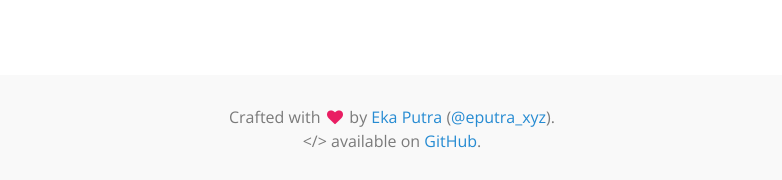
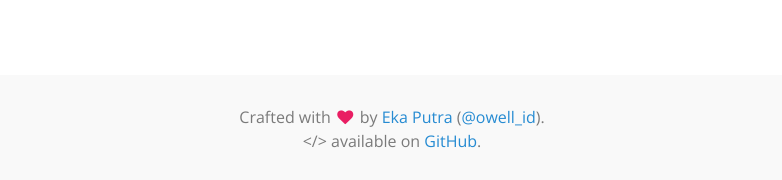
Before and after one commit to eputra/eputra.github.io, a Jekyll site: the page built from index.html, in a window 1280 px wide. Shown: the part 992-1172 px from the top of the page, without its empty margins (248-1030 px from the left). Built offline with Jekyll 4.4.1, drawn with Linux system fonts in a browser that asks for light colours; nearby versions of some CDN libraries; the list of posts is cut into pages by our own code.

Commit message:
change twitter handle

```diff
--- a/_layouts/default.html
+++ b/_layouts/default.html
@@ -17,7 +17,7 @@
         </main>
       </div>
       <footer class="footer small">
-        Crafted with <i class ="fa fa-heart fa-fw" style="color:#e91e63"></i> by <a href="{{ site.baseurl }}/">Eka Putra</a> (<a href="https://twitter.com/eputra_xyz">@eputra_xyz</a>).<br>
+        Crafted with <i class ="fa fa-heart fa-fw" style="color:#e91e63"></i> by <a href="{{ site.baseurl }}/">Eka Putra</a> (<a href="https://twitter.com/owell_id">@owell_id</a>).<br>
         &lt;/&gt; available on <a href="https://github.com/eputra/eputra.github.io">GitHub</a>.
       </footer>
     </div>
```
